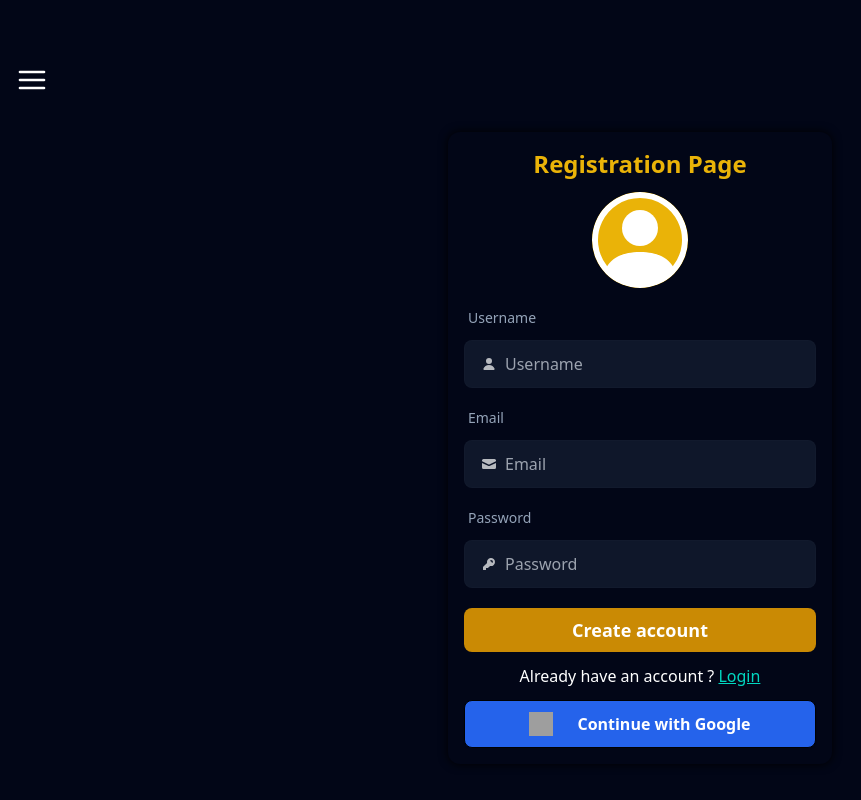
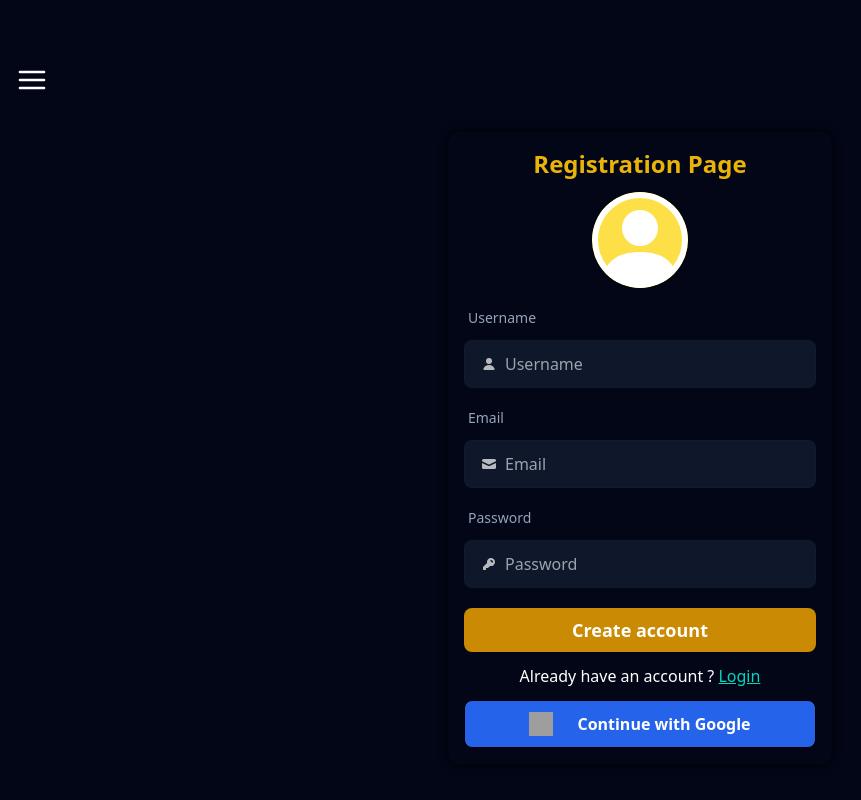
Before and after one commit to ShivanshuRag/Fronted_lms, a React (Vite) app: page /signup in a window 1280 px wide. Shown: the top 800 px of the page, without its empty margins (0-861 px from the left). Built offline with nearby package versions, Linux system fonts and the light colour scheme; grey boxes are pictures that could not be loaded.

Commit message:
modify css

```diff
--- a/src/Pages/Signup.jsx
+++ b/src/Pages/Signup.jsx
@@ -56,7 +56,7 @@ function Signup() {
 
     async function createNewAccount(event) {
         event.preventDefault();
-        if(!signupData.email || !signupData.password || !signupData.fullName || !signupData.phoneNumber ||!signupData.avatar) {
+        if(!(signupData.email || signupData.password || signupData.fullName  || signupData.avatar)) {
             toast.error("Please fill all the details");
             return;
         }
@@ -86,7 +86,7 @@ function Signup() {
         const formData = new FormData();
         formData.append("fullName", signupData.fullName);
         formData.append("email", signupData.email);
-        formData.append("phoneNumber", signupData.phoneNumber);
+        // formData.append("phoneNumber", signupData.phoneNumber);
         formData.append("password", signupData.password);
         formData.append("avatar", signupData.avatar);
 
@@ -153,8 +153,10 @@ function Signup() {
                         {previewImage ? (
                             <img className="w-24 h-24 rounded-full m-auto" src={previewImage} />
                         ) : (
-                            <BsPersonCircle className='w-24 h-24 rounded-full m-auto bg-yellow-500' />
+                            <BsPersonCircle className='w-24 h-24 rounded-full m-auto bg-yellow-300  ' />
                         )}
+
+
                     </label>
                     <input
                         onChange={getImage}
```
